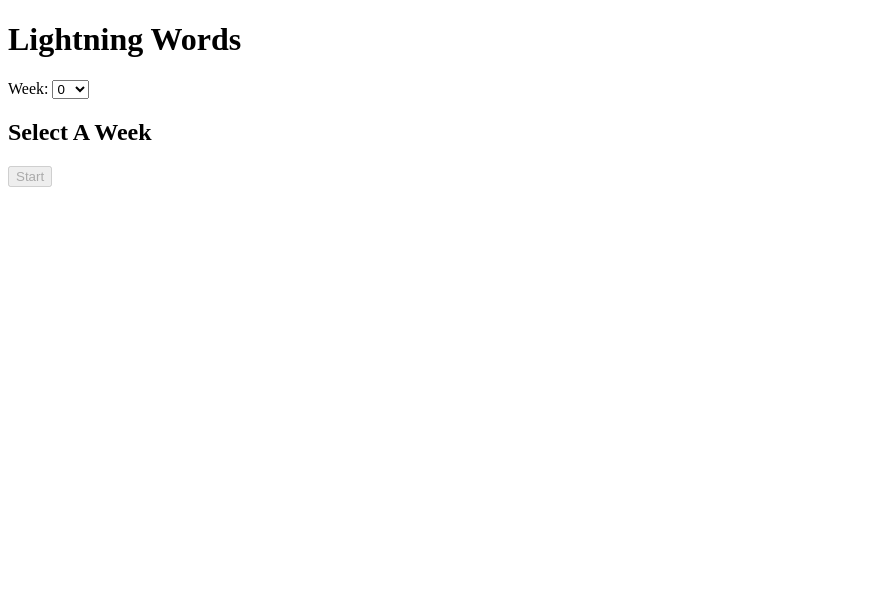
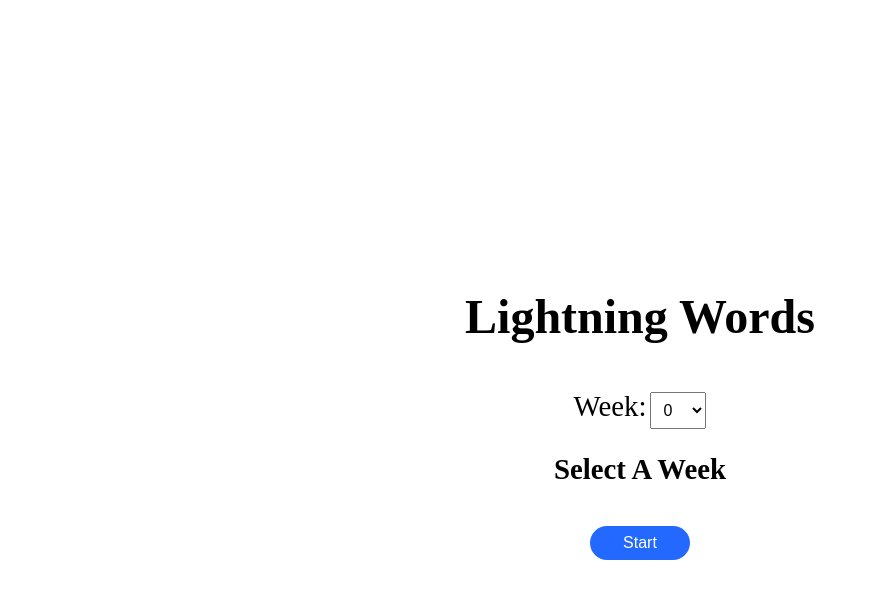
Before and after one commit to RichardMillerWimmer/lightning-words, a SvelteKit app: page / in a window 1280 px wide. Shown: the top 598 px of the page, without its empty margins (0-869 px from the left). Built offline with nearby package versions, Linux system fonts and the light colour scheme.

Commit message:
add styles

```diff
--- a/src/lib/components/Select/Select.svelte
+++ b/src/lib/components/Select/Select.svelte
@@ -4,6 +4,17 @@
 
 
 </script>
+
+<style>
+    label {
+        font-size: 1.8rem;
+    }
+    select {
+        margin-top: 1rem;
+        padding: 0.5rem;
+        font-size: 1rem;
+    }
+</style>
 
 <form>
     <label for="Week">Week:</label>
--- a/src/routes/+page.svelte
+++ b/src/routes/+page.svelte
@@ -71,6 +71,42 @@
     }
 </script>
 
+<style>
+    .LightningWord-main {
+        display: flex;
+        flex-direction: column;
+        align-items: center;
+        justify-content: center;
+        height: 100vh;
+    }
+
+    h1 {
+        font-size: 3rem;
+    }
+
+    h2 {
+        font-size: 1.8rem;
+    }
+
+    button {
+        margin-top: 1rem;
+        padding: 0.5rem;
+        font-size: 1rem;
+        width: 100px;
+        border-radius: 2rem;
+        background-color: rgb(36, 105, 255);
+        color: white;
+        border: none;
+    }
+
+    .LightningWord-word {
+        font-size: 5rem;
+        margin-top: 1rem;
+        text-align: center;
+    }
+</style>
+
+<main class="LightningWord-main">
     <h1>Lightning Words</h1>
     <Select />
     <h2>{#if week}Week {week}{:else}Select A Week{/if}</h2>
@@ -81,10 +117,10 @@
         </div>
         {/if}
         {#if isPlaying && wordTable.length}
-        <div>
+            <button on:click={handleWordAdvance}>Next</button>
+            <div class="LightningWord-word">
                 {wordTable[i]}
             </div>
-        <button on:click={handleWordAdvance}>Next</button>
         {/if}
         {#if elapsedTime > 0 && state === STATE.STOPPED}
             <div>
@@ -92,6 +128,8 @@
             </div>
         {/if}
     </div>
+</main>
+
 
 <svelte:window
     on:keydown={handleWordAdvanceOnSpace}
```
Lines whose indentation alone changed are shown as unchanged.
